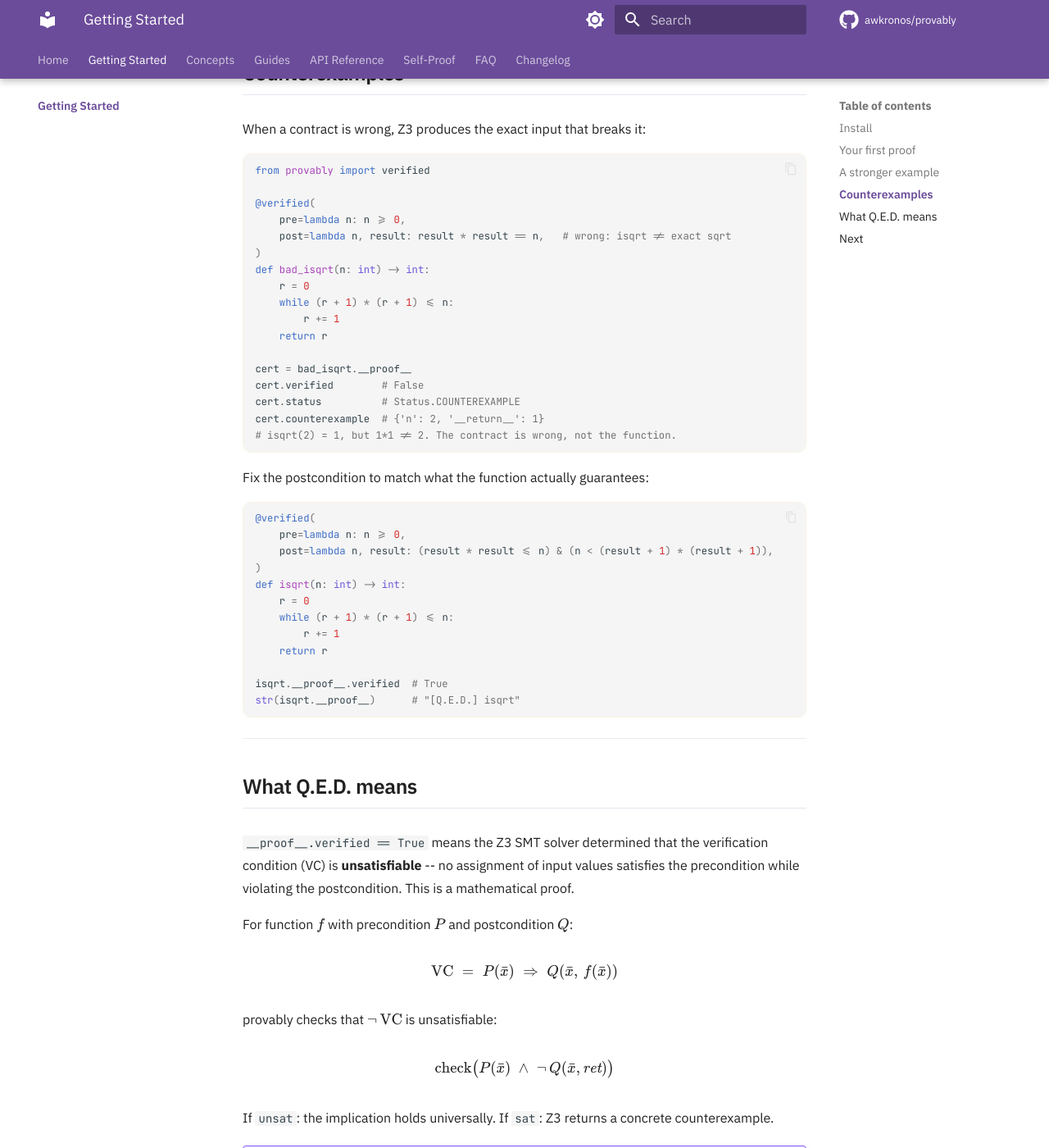
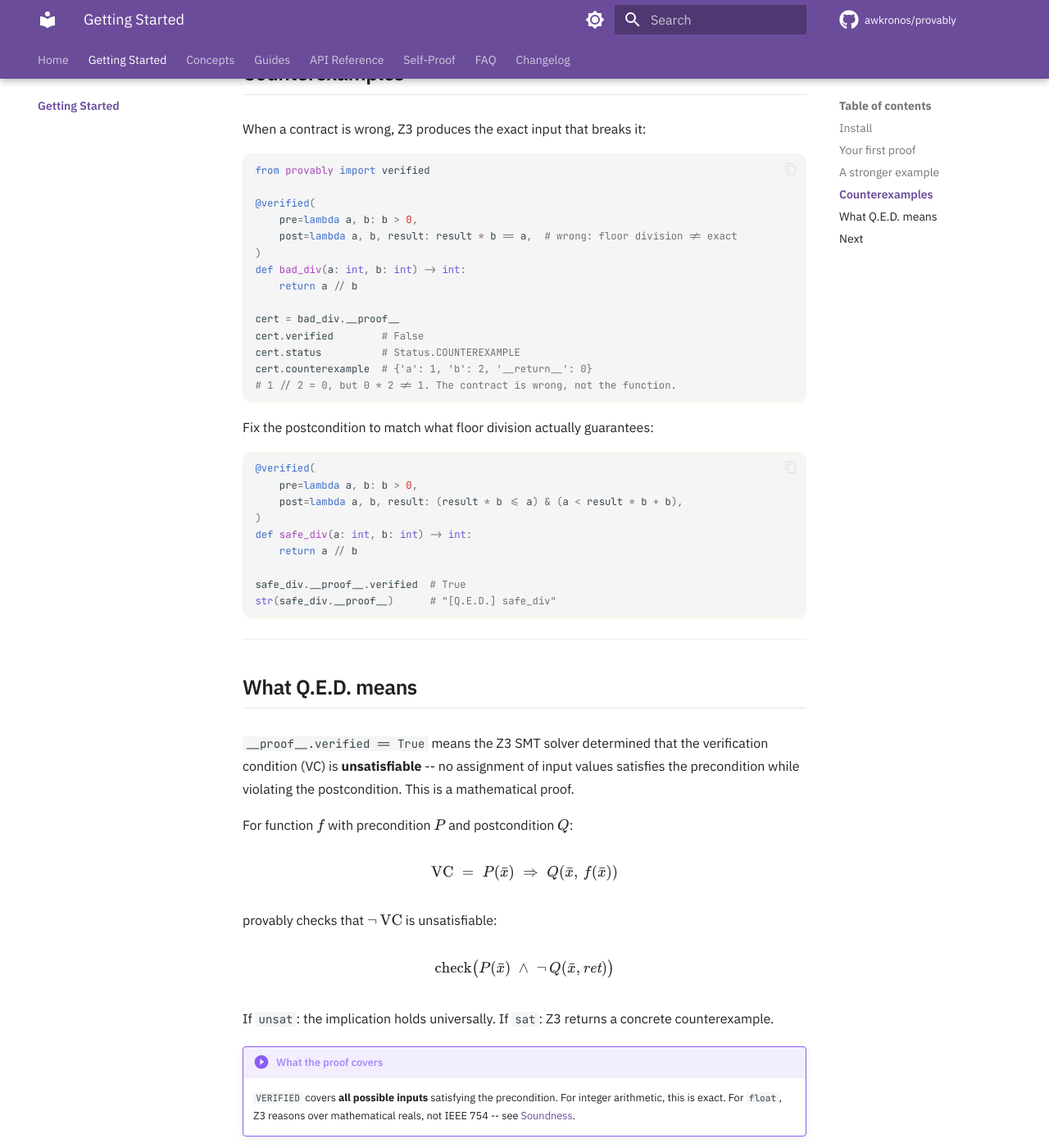
Before and after one commit to awkronos/provably, an MkDocs documentation site: the page built from docs/getting-started.md, in a window 1280 px wide and 1400 px high, scrolled down 1599 px. Shown: the whole window at 82% size. Built offline with MkDocs 1.6.1 and Material for MkDocs 9.7.7, drawn with Linux system fonts in a browser that asks for light colours; comment, search, counter and statistics services are not loaded; some of the changed text lies outside the part shown.

Commit message:
fix: remove false while-loop examples from hero/README/getting-started
The integer_sqrt example used a while loop — provably doesn't support
while loops. This was a false claim in the most prominent positions.

Replaced with clamp (index/README hero) and safe_div (getting-started),
which provably CAN actually verify.

Also: copyright 2024 Kagami → 2026 Tim Jacoby in mkdocs.yml.

Co-Authored-By: Claude Opus 4.6 (1M context) <noreply@anthropic.com>

````diff
--- a/docs/getting-started.md
+++ b/docs/getting-started.md
@@ -79,37 +79,31 @@ When a contract is wrong, Z3 produces the exact input that breaks it:
 from provably import verified
 
 @verified(
-    pre=lambda n: n >= 0,
-    post=lambda n, result: result * result == n,   # wrong: isqrt != exact sqrt
+    pre=lambda a, b: b > 0,
+    post=lambda a, b, result: result * b == a,  # wrong: floor division != exact
 )
-def bad_isqrt(n: int) -> int:
-    r = 0
-    while (r + 1) * (r + 1) <= n:
-        r += 1
-    return r
+def bad_div(a: int, b: int) -> int:
+    return a // b
 
-cert = bad_isqrt.__proof__
+cert = bad_div.__proof__
 cert.verified        # False
 cert.status          # Status.COUNTEREXAMPLE
-cert.counterexample  # {'n': 2, '__return__': 1}
-# isqrt(2) = 1, but 1*1 != 2. The contract is wrong, not the function.
+cert.counterexample  # {'a': 1, 'b': 2, '__return__': 0}
+# 1 // 2 = 0, but 0 * 2 != 1. The contract is wrong, not the function.
 ```
 
-Fix the postcondition to match what the function actually guarantees:
+Fix the postcondition to match what floor division actually guarantees:
 
 ```python
 @verified(
-    pre=lambda n: n >= 0,
-    post=lambda n, result: (result * result <= n) & (n < (result + 1) * (result + 1)),
+    pre=lambda a, b: b > 0,
+    post=lambda a, b, result: (result * b <= a) & (a < result * b + b),
 )
-def isqrt(n: int) -> int:
-    r = 0
-    while (r + 1) * (r + 1) <= n:
-        r += 1
-    return r
+def safe_div(a: int, b: int) -> int:
+    return a // b
 
-isqrt.__proof__.verified  # True
-str(isqrt.__proof__)      # "[Q.E.D.] isqrt"
+safe_div.__proof__.verified  # True
+str(safe_div.__proof__)      # "[Q.E.D.] safe_div"
 ```
 
 ---
--- a/mkdocs.yml
+++ b/mkdocs.yml
@@ -4,7 +4,7 @@ site_url: https://awkronos.github.io/provably
 repo_url: https://github.com/awkronos/provably
 repo_name: awkronos/provably
 edit_uri: edit/main/docs/
-copyright: Copyright &copy; 2024 Kagami
+copyright: Copyright &copy; 2026 Tim Jacoby
 
 theme:
   name: material
````
Also changed, not shown: README.md (+11 -9 lines), docs/index.md (+12 -10 lines).
